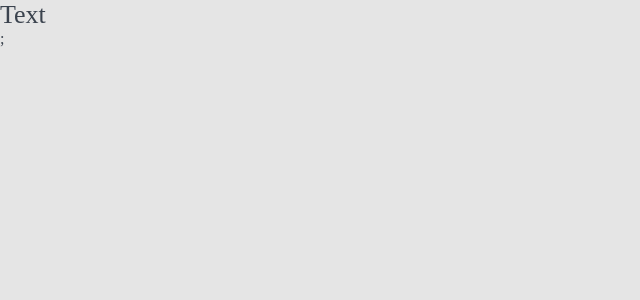
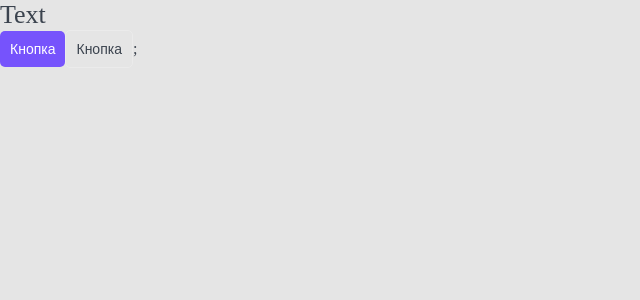
Before and after one commit to BadVoice/OWLtop, a Next.js app: page / in a window 1280 px wide. Shown: the top 300 px of the page, without its empty margins (0-640 px from the left). Built offline with nearby package versions, Linux system fonts and the light colour scheme.

Commit message:
feat: add Button component

```diff
--- /dev/null
+++ b/components/Button/Button.module.css
@@ -0,0 +1,34 @@
+.button {
+    display: inline-block;
+
+    box-sizing: border-box;
+    padding: 10px;
+
+    cursor: pointer;
+    text-align: center;
+    border: none;
+    border-radius: 5px;
+
+    font-size: 14px;
+    transition: all .2s;
+}
+
+.primary {
+    color: var(--white);
+    background-color: var(--primary);
+}
+
+.primary:hover {
+    background-color: var(--primary-hover);
+}
+
+.ghost {
+    color: var(--black);
+    background: none;
+    border: 1px solid var(--gray-light);
+}
+
+.ghost:hover {
+    background-color: var(--primary-hover);
+    color: var(--white);
+}
--- /dev/null
+++ b/components/Button/Button.props.ts
@@ -0,0 +1,6 @@
+import { ReactNode } from "react";
+
+export interface ButtonProps {
+    children: ReactNode;
+    appearance: 'primary' | 'ghost';
+}
--- /dev/null
+++ b/components/Button/Button.tsx
@@ -0,0 +1,21 @@
+import { ButtonProps } from "./Button.props"
+import styles from './Button.module.css'
+import cn from 'classnames'
+
+export const Button = ({appearance, children}: ButtonProps): JSX.Element => {
+
+    return (
+        <button
+            className={cn(styles.button,
+                {
+                    [styles.primary]: appearance == 'primary',
+                    [styles.ghost]: appearance == 'ghost',
+                }
+
+                )}
+        >
+            {children}
+        </button>
+    );
+
+}
--- a/components/index.ts
+++ b/components/index.ts
@@ -1 +1,2 @@
 export * from './Htag/Htag'
+export * from './Button/Button'
--- a/pages/index.tsx
+++ b/pages/index.tsx
@@ -1,6 +1,6 @@
 
 import Image from 'next/image';
-import { Htag } from '../components';
+import { Button, Htag } from '../components';
 
 
 export default function Home(): JSX.Element {
@@ -8,6 +8,8 @@
   return (
     <>
       <Htag tag='h1'>Text</Htag>
+      <Button appearance='primary'> Кнопка</Button>
+      <Button appearance='ghost'> Кнопка</Button>
     </>
   );
 }
--- a/styles/globals.css
+++ b/styles/globals.css
@@ -30,8 +30,10 @@
 
 :root {
 	--black: #3B434E;
+	--gray-light: #EBEBEB;
 	--white: white;
 	--primary: #7653FC;
+	--primary-hover: #4f2fd1;
 	--red: #FC836D;
 	--green: #1DC37E;
 	--green-light: #C8F8E4;
```
